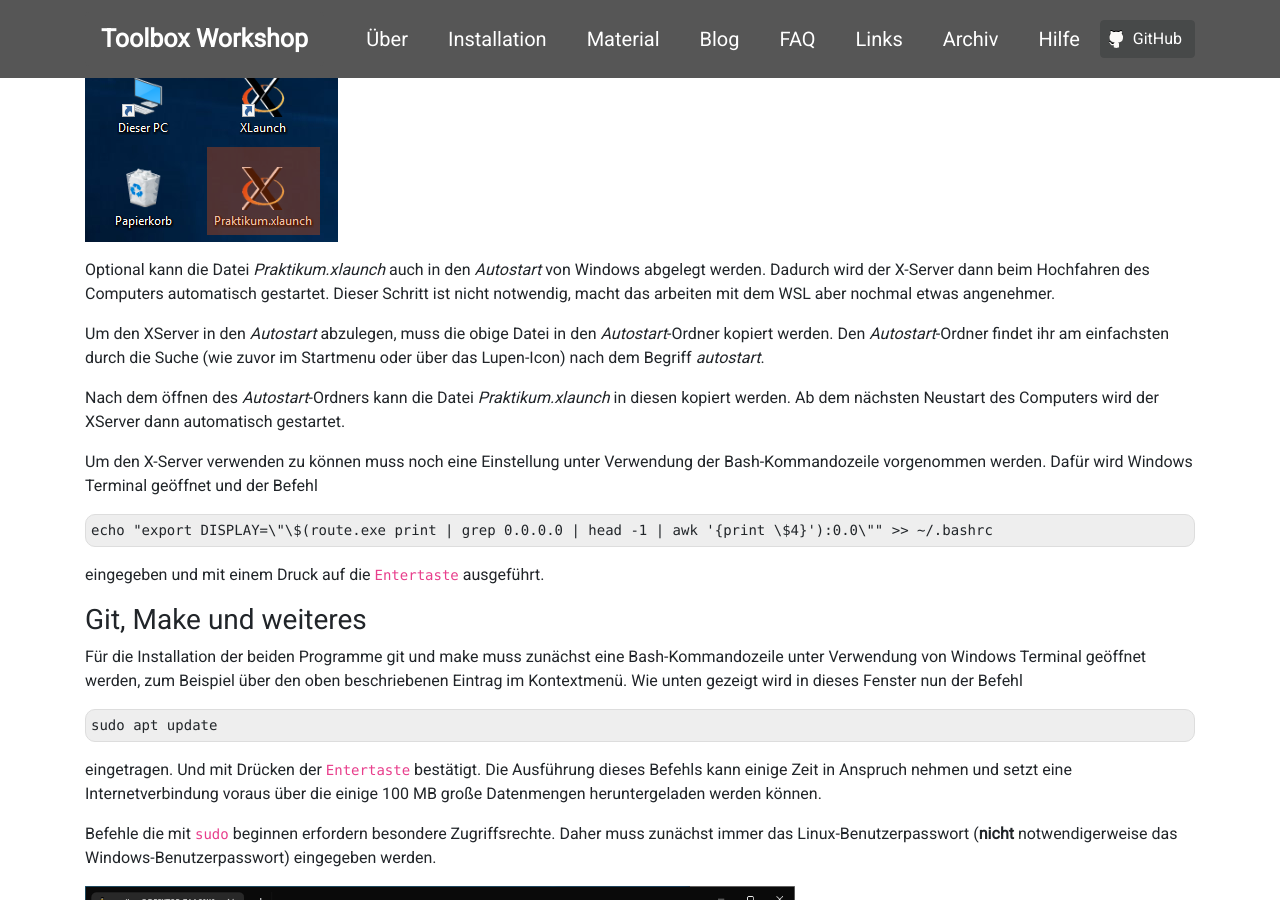
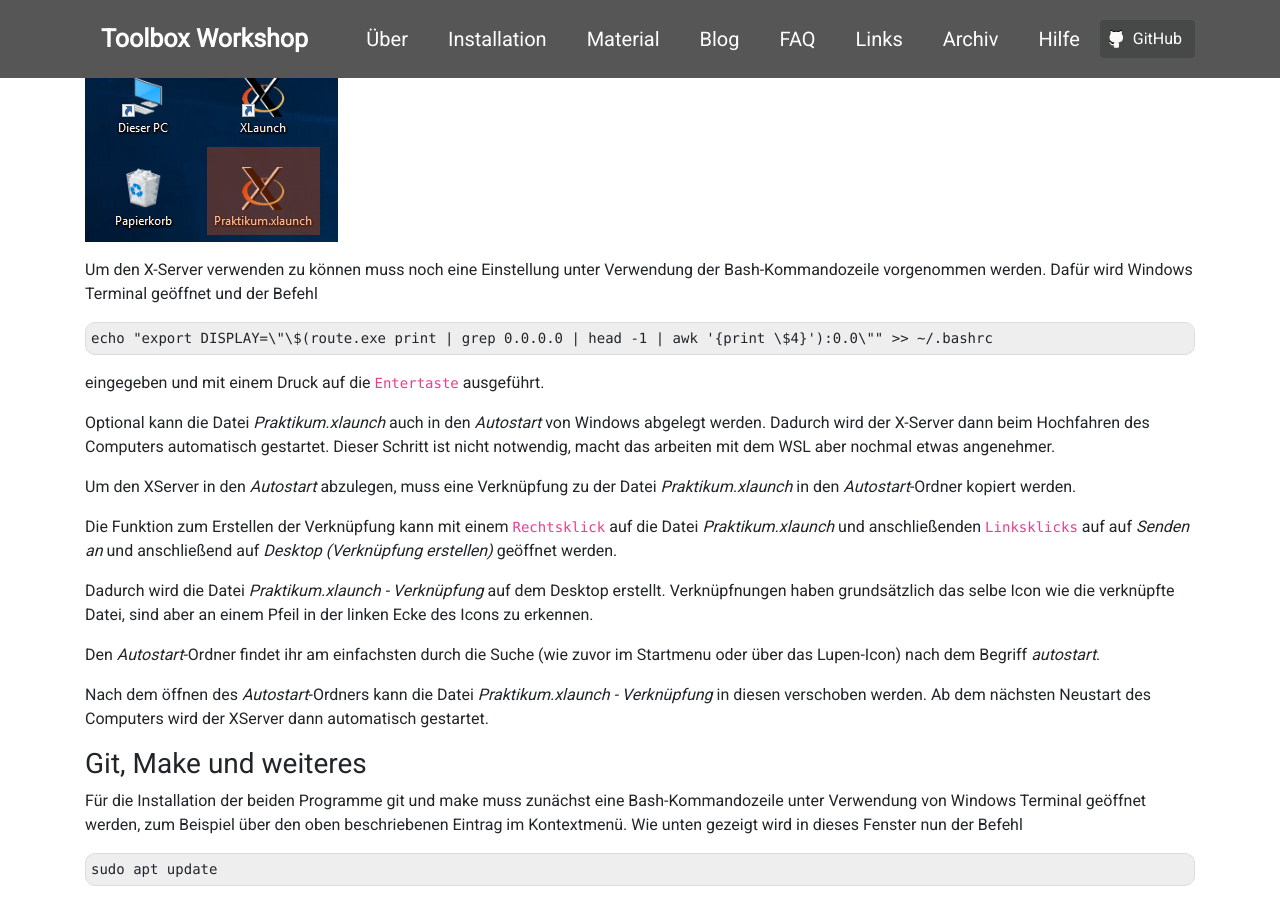
Before and after one commit to pep-dortmund/homepage-toolbox, a Jekyll site: the page built from install/windows.md, in a window 1280 px wide and 900 px high, scrolled down 21225 px. Built offline with Jekyll 4.4.1, drawn with Linux system fonts in a browser that asks for light colours; nearby versions of some CDN libraries.

Commit message:
Move autostart instructions to the end of the section

````diff
--- a/install/windows.md
+++ b/install/windows.md
@@ -389,18 +389,6 @@ gestartet werden ohne die Einstellungen erneut vornehmen zu müssen.
 
 <img alt="" src="/img/xserver/xserver-15.png" class="screenshot" />
 
-Optional kann die Datei _Praktikum.xlaunch_ auch in den _Autostart_ von Windows abgelegt werden.
-Dadurch wird der X-Server dann beim Hochfahren des Computers automatisch gestartet.
-Dieser Schritt ist nicht notwendig, macht das arbeiten mit dem WSL aber nochmal etwas angenehmer.
-
-Um den XServer in den _Autostart_ abzulegen, muss die obige Datei in den _Autostart_-Ordner
-kopiert werden. Den _Autostart_-Ordner findet ihr am einfachsten durch die Suche (wie zuvor
-im Startmenu oder über das Lupen-Icon) nach dem Begriff _autostart_.
-
-
-Nach dem öffnen des _Autostart_-Ordners kann die Datei _Praktikum.xlaunch_ in diesen kopiert werden.
-Ab dem nächsten Neustart des Computers wird der XServer dann automatisch gestartet.
-
 Um den X-Server verwenden zu können muss noch eine Einstellung unter Verwendung der Bash-Kommandozeile
 vorgenommen werden.
 Dafür wird Windows Terminal geöffnet und der Befehl
@@ -408,6 +396,29 @@ Dafür wird Windows Terminal geöffnet und der Befehl
 echo "export DISPLAY=\"\$(route.exe print | grep 0.0.0.0 | head -1 | awk '{print \$4}'):0.0\"" >> ~/.bashrc
 ```
 eingegeben und mit einem Druck auf die `Entertaste` ausgeführt.
+
+
+Optional kann die Datei _Praktikum.xlaunch_ auch in den _Autostart_ von Windows abgelegt werden.
+Dadurch wird der X-Server dann beim Hochfahren des Computers automatisch gestartet.
+Dieser Schritt ist nicht notwendig, macht das arbeiten mit dem WSL aber nochmal etwas angenehmer.
+
+Um den XServer in den _Autostart_ abzulegen, muss eine Verknüpfung zu der Datei _Praktikum.xlaunch_
+in den _Autostart_-Ordner kopiert werden.
+
+Die Funktion zum Erstellen der Verknüpfung kann mit einem `Rechtsklick` auf die Datei _Praktikum.xlaunch_ und anschließenden
+`Linksklicks` auf auf _Senden an_ und anschließend auf _Desktop (Verknüpfung erstellen)_ geöffnet werden.
+
+
+Dadurch wird die Datei _Praktikum.xlaunch - Verknüpfung_ auf dem Desktop erstellt. Verknüpfnungen haben
+grundsätzlich das selbe Icon wie die verknüpfte Datei, sind aber an einem Pfeil in der linken Ecke des Icons zu erkennen.
+
+
+Den _Autostart_-Ordner findet ihr am einfachsten durch die Suche (wie zuvor
+im Startmenu oder über das Lupen-Icon) nach dem Begriff _autostart_.
+
+
+Nach dem öffnen des _Autostart_-Ordners kann die Datei _Praktikum.xlaunch - Verknüpfung_ in diesen verschoben werden.
+Ab dem nächsten Neustart des Computers wird der XServer dann automatisch gestartet.
 
 
 ### Git, Make und weiteres
````
